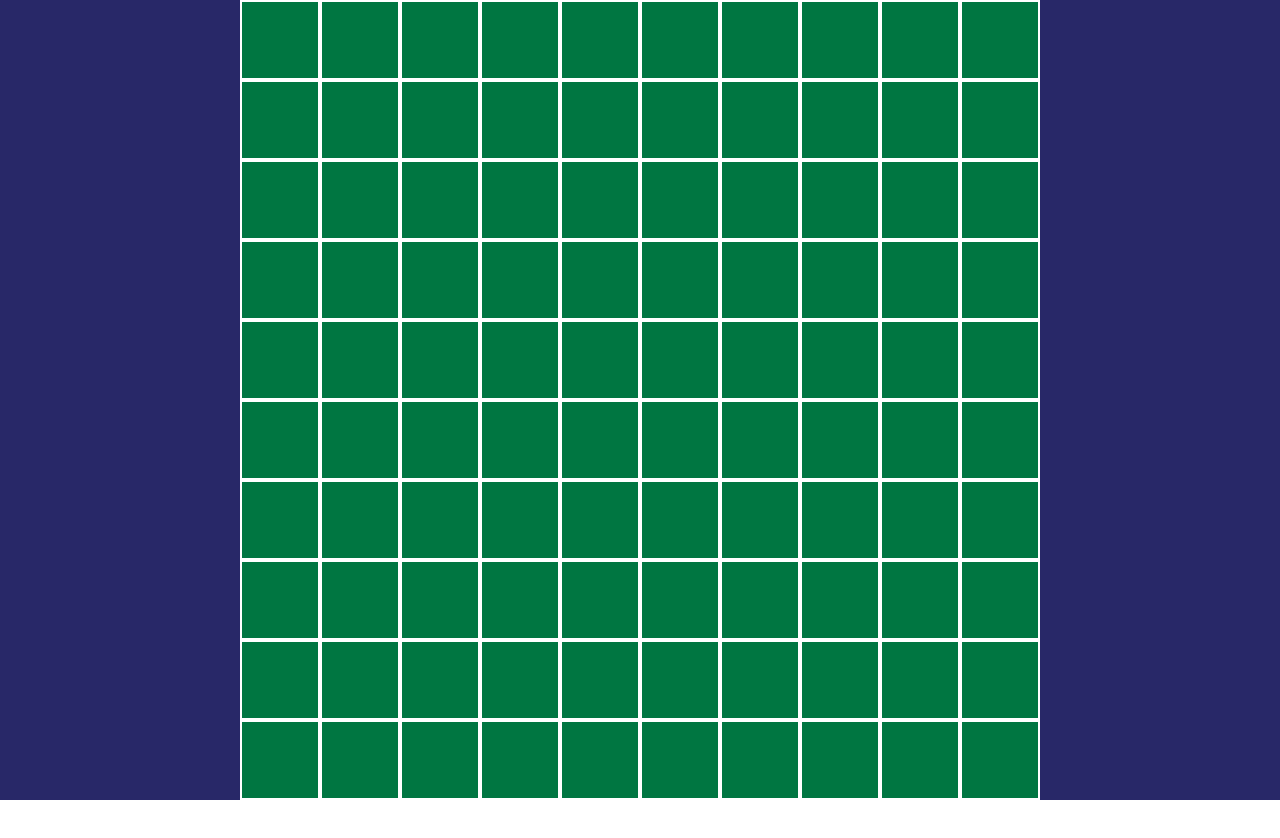
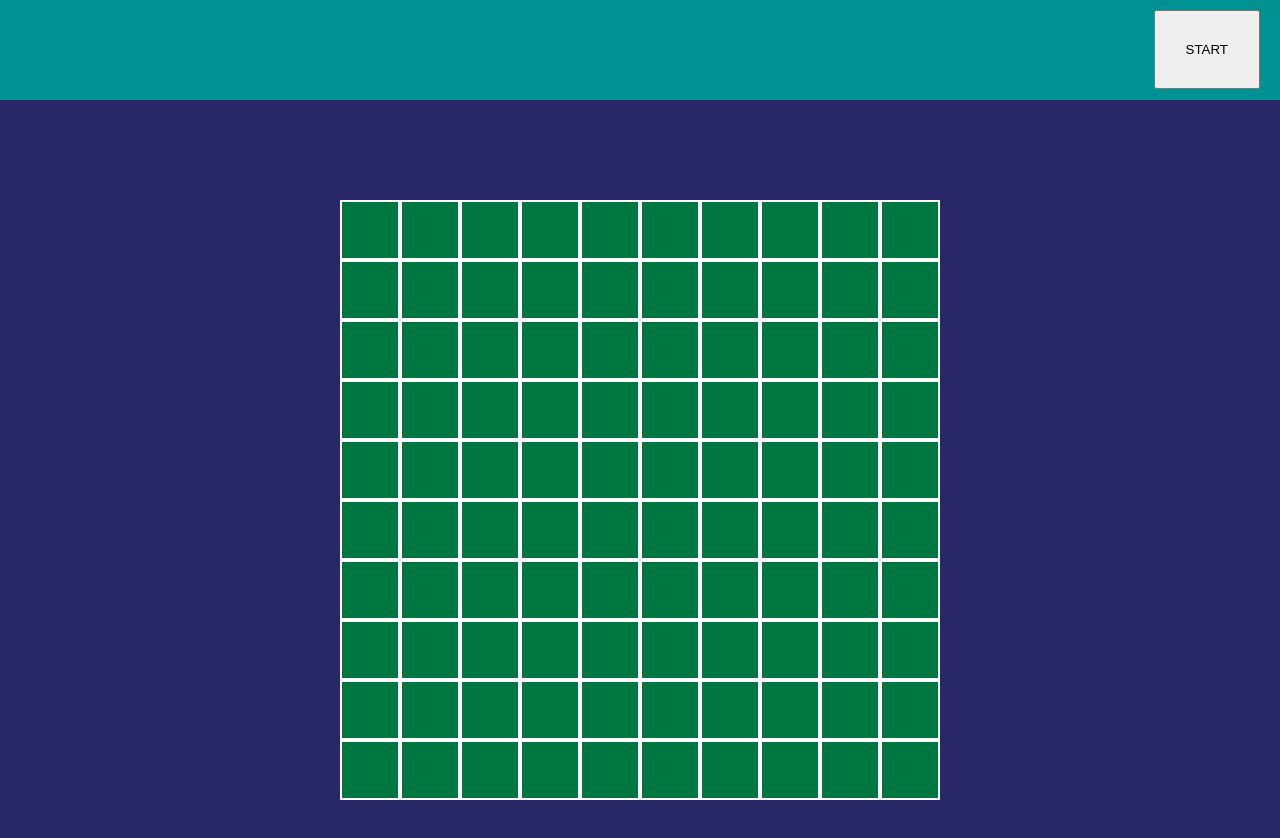
Before and after one commit to erikvella/js-campominato-grid, a plain HTML site: page index.html in a window 1280 px wide. Before the commit the page ends 800 px from the top, so only its background shows below. Drawn offline with Linux system fonts and the light colour scheme.

Commit message:
[add] btn

```diff
--- a/css/style.css
+++ b/css/style.css
@@ -5,7 +5,22 @@
 
 }
 
+header{
+  height: 100px;
+  background-color: rgb(0, 146, 146);
+  position: relative;
+}
+header button{
+position: absolute;
+top: 10px;
+right: 20px;
+padding: 30px;
+}
+.top-menu{
+  height: 100%;
+  width: 100%;
 
+}
 .main-wrapper{
   height: 100vh;
   display: flex;
@@ -18,17 +33,35 @@
 .container{
   display: flex;
   flex-wrap: wrap;
-  width: 800px;
-  height: 800px;
+  width: 600px;
+  height: 600px;
   background-color: rgb(0, 118, 65);
 }
 
 .square{
+  display: flex;
+  justify-content: center;
+  align-items: center;
+  color: white;
+  font-size: 2rem;
   width: calc(100% / 10);
   aspect-ratio: 1/1;
   border: 2px solid rgb(255, 255, 255);
+  cursor: pointer;
+}
+.square span{
+  display: none;
 }
 
+.square.clicked span{
+  display: block;
+}
 .square.clicked{
   background-color: rgb(40, 40, 104);
 }
+.square.clicked.odd{
+background-color: rgb(172, 45, 45);
+}
+.square.clicked.even{
+background-color: rgb(157, 161, 45);
+}
--- a/index.html
+++ b/index.html
@@ -7,7 +7,9 @@
   <title>Campo Minato </title>
 </head>
 <body>
-
+  <header>
+    <div class="top-menu"></div>
+  </header>
 
 <div class="main-wrapper">
   <div class="container">
--- a/js/script.js
+++ b/js/script.js
@@ -6,18 +6,70 @@
 
 // 4 al click del quadrato aggiungo la classe .clicked
 
+const container = document.querySelector('.container');
+const menu =      document.querySelector('.top-menu');
+reset()
+
+init()
 
 
 
-for(let i = 1 ; i <= 100 ; i++){
-  const sqaure = createSquare();
+
+
+
+
+// da qui iniziano tutte le mie funzioni
+
+function init(){
+  for(let i = 1 ; i <= 100 ; i++){
+    const sqaure = createSquare(i);
+    // aggiungo gli eventi al click dei quadrati
+    sqaure.addEventListener('click' , function(){
+
+    console.log(this);
+    // leggo la proprietà custom attraverso questo ID
+    console.log(this._squareID);
+    // this.innerText legge in contenuto del mio elemento
+    console.log(this.innerText);
+
+    this.classList.toggle('clicked');
+    this.classList.toggle('oddEven'(this._squareID));
+    })
+
+    container.append(sqaure);
+  }
+
+}
+
+function createSquare(index){
+  //  devo creare lo square
+  const newSquare = document.createElement('div');
+  newSquare.className = 'square';
+  // aggiungo una proprietà custom con l'indice (numero del quadrato)
+  newSquare._squareID = index;
+  newSquare.innerHTML = `<span>${index}</span>`;
+  return newSquare;
 }
 
 
+function createBtnStart(){
+  // devo creare un bottone di Start
+  const startBtn = document.createElement('button');
+  startBtn.innerHTML = 'START';
+  startBtn.addEventListener('click' , function(){
+    menu.innerHTML = '';
+    container.innerHTML = '';
+    init();
+  })
+  return startBtn;
+}
+function reset(){
+  container.innerHTML = '';
+  menu.append(createBtnStart());
+}
 
-function createSquare(){
-  //  devo creare lo square
-  const newSquare = document.createElement('div');
-  newSquare.className = 'square';
-  return newSquare;
+function oddEven(id){
+  if(id % 2)return 'odd';
+  return 'even';
+
 }
```
